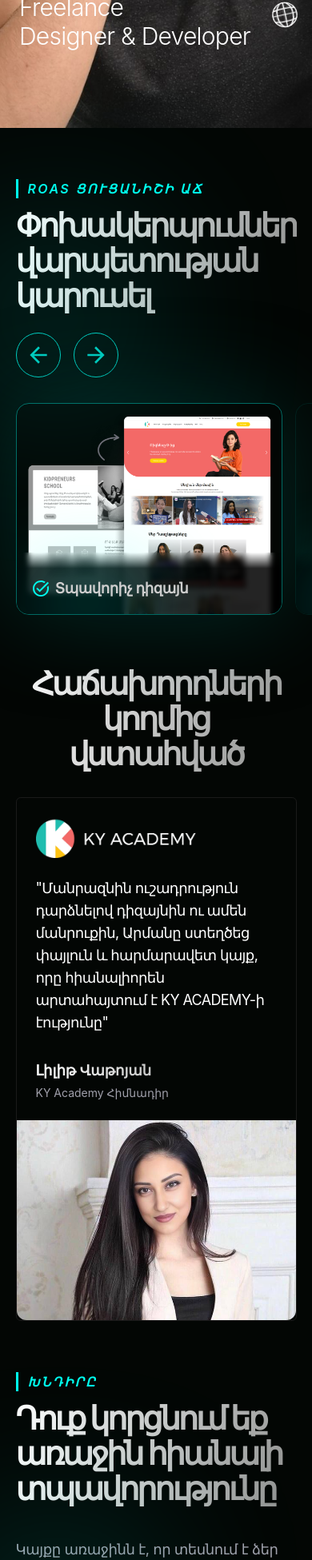
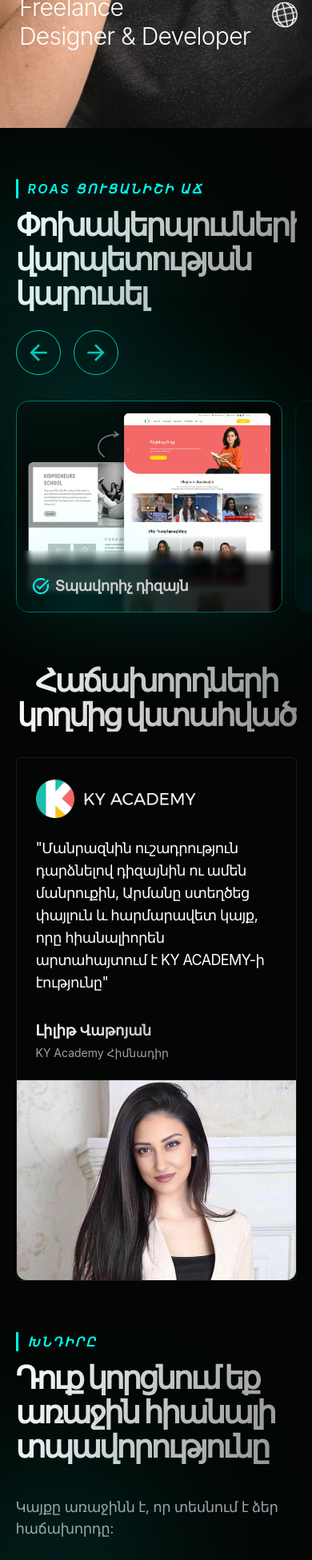
Before and after one commit to ArmanDev1010/Portfolio, a React (Vite) app: page / in a window 390 px wide. Shown: the part 684-2635 px from the top of the page at 80% size. Built offline with nearby package versions, Linux system fonts and the light colour scheme; what @lordicon/element would draw is missing.

Commit message:
h2 texts more responsive

```diff
--- a/src/components/clients/Clients.jsx
+++ b/src/components/clients/Clients.jsx
@@ -24,7 +24,7 @@ const Clients = () => {
               visible: { opacity: 1, y: 0 },
               hidden: { opacity: 0, y: 100 },
             }}
-            className="clipText text-center text-[80px] tracking-[-0.2rem] font-[600] text-lightb leading-[1.1] max-w-[800px] max-tablet:text-[4rem] max-phone:text-[2.5rem] max-phone:leading-[1.1]"
+            className="carouselh2 clipText text-center text-[80px] tracking-[-0.2rem] font-[600] text-lightb leading-[1.1] max-w-[800px] max-tablet:text-[4rem] max-phone:text-[2.5rem] max-phone:leading-[1.1]"
           >
             {t("clients.title")}
           </motion.h2>
--- a/src/components/faster/Faster.jsx
+++ b/src/components/faster/Faster.jsx
@@ -58,7 +58,7 @@ const Faster = () => {
                   visible: { opacity: 1, x: 0 },
                   hidden: { opacity: 0, x: -100 },
                 }}
-                className="clipText text-[80px] tracking-[-0.2rem] font-[600] text-lightb leading-[1.1] max-w-[800px] max-tablet:text-[3rem] max-small:text-[2.5rem] max-medium:max-w-full"
+                className="carouselh2 clipText text-[80px] tracking-[-0.2rem] font-[600] text-lightb leading-[1.1] max-w-[800px] max-tablet:text-[3rem] max-small:text-[2.5rem] max-medium:max-w-full"
               >
                 {t("faster.scaling")}
               </motion.h2>
--- a/src/components/mastery/Mastery.jsx
+++ b/src/components/mastery/Mastery.jsx
@@ -65,7 +65,7 @@ const Mastery = () => {
                   visible: { opacity: 1, x: 0 },
                   hidden: { opacity: 0, x: -100 },
                 }}
-                className="clipText text-[80px] tracking-[-0.2rem] font-[600] text-lightb leading-[1.1] max-w-[800px] max-tablet:text-[3rem] max-small:text-[2.5rem]"
+                className="carouselh2 clipText text-[75px] tracking-[-0.2rem] font-[600] text-lightb leading-[1.1] max-w-[800px] max-tablet:text-[3rem] max-small:text-[2.5rem]"
               >
                 {t("mastery.mastery")}
               </motion.h2>
--- a/src/components/plan/Plans.jsx
+++ b/src/components/plan/Plans.jsx
@@ -55,7 +55,7 @@ const Plans = () => {
                   visible: { opacity: 1, x: 0 },
                   hidden: { opacity: 0, x: -100 },
                 }}
-                className="clipText text-[80px] tracking-[-0.2rem] font-[600] text-lightb leading-[1.1] max-w-[800px] max-tablet:text-[3rem] max-small:text-[2.5rem]"
+                className="carouselh2 clipText text-[80px] tracking-[-0.2rem] font-[600] text-lightb leading-[1.1] max-w-[800px] max-tablet:text-[3rem] max-small:text-[2.5rem]"
               >
                 {t("plan.start")}
               </motion.h2>
--- a/src/components/problems/Problems.jsx
+++ b/src/components/problems/Problems.jsx
@@ -66,7 +66,7 @@ const Problems = () => {
                   visible: { opacity: 1, x: 0 },
                   hidden: { opacity: 0, x: -100 },
                 }}
-                className="clipText text-[80px] tracking-[-0.2rem] font-[600] text-lightb leading-[1.1] max-w-[800px] max-tablet:text-[3rem] max-small:text-[2.5rem] max-medium:max-w-full"
+                className="carouselh2 clipText text-[80px] tracking-[-0.2rem] font-[600] text-lightb leading-[1.1] max-w-[800px] max-tablet:text-[3rem] max-small:text-[2.5rem] max-medium:max-w-full"
               >
                 {t("problems.missing")}
               </motion.h2>
--- a/src/components/scale/Scale.jsx
+++ b/src/components/scale/Scale.jsx
@@ -52,7 +52,7 @@ const Scale = () => {
                   visible: { opacity: 1, x: 0 },
                   hidden: { opacity: 0, x: -100 },
                 }}
-                className="clipText text-[80px] tracking-[-0.2rem] font-[600] text-lightb leading-[1.1] max-w-[900px] max-tablet:text-[3rem] max-small:text-[2.5rem] max-medium:max-w-full"
+                className="carouselh2 clipText text-[80px] tracking-[-0.2rem] font-[600] text-lightb leading-[1.1] max-w-[900px] max-tablet:text-[3rem] max-small:text-[2.5rem] max-medium:max-w-full"
               >
                 {t("scale.title")}
               </motion.h2>
--- a/src/index.css
+++ b/src/index.css
@@ -501,7 +501,11 @@ body {
   border-color: #00ffef;
   color: #00ffef;
   background-color: rgba(255, 255, 255, 0);
-  background-image: radial-gradient(circle at 50% 110%, rgba(0, 255, 239, .3), rgba(0, 255, 239, 0));
+  background-image: radial-gradient(
+    circle at 50% 110%,
+    rgba(0, 255, 239, 0.3),
+    rgba(0, 255, 239, 0)
+  );
 }
 
 .price_tab-link_a:hover {
@@ -512,7 +516,11 @@ body {
   border-color: #00ffef;
   color: #00ffef;
   background-color: rgba(255, 255, 255, 0);
-  background-image: radial-gradient(circle at 50% 110%, rgba(0, 255, 239, .3), rgba(0, 255, 239, 0));
+  background-image: radial-gradient(
+    circle at 50% 110%,
+    rgba(0, 255, 239, 0.3),
+    rgba(0, 255, 239, 0)
+  );
 }
 
 .price_tab-link_b:hover {
@@ -579,3 +587,8 @@ body {
     height: 150% !important;
   }
 }
+@media screen and (max-width: 400px) {
+  .carouselh2 {
+    font-size: max(10vw, 6.5vw) !important;
+  }
+}
```
